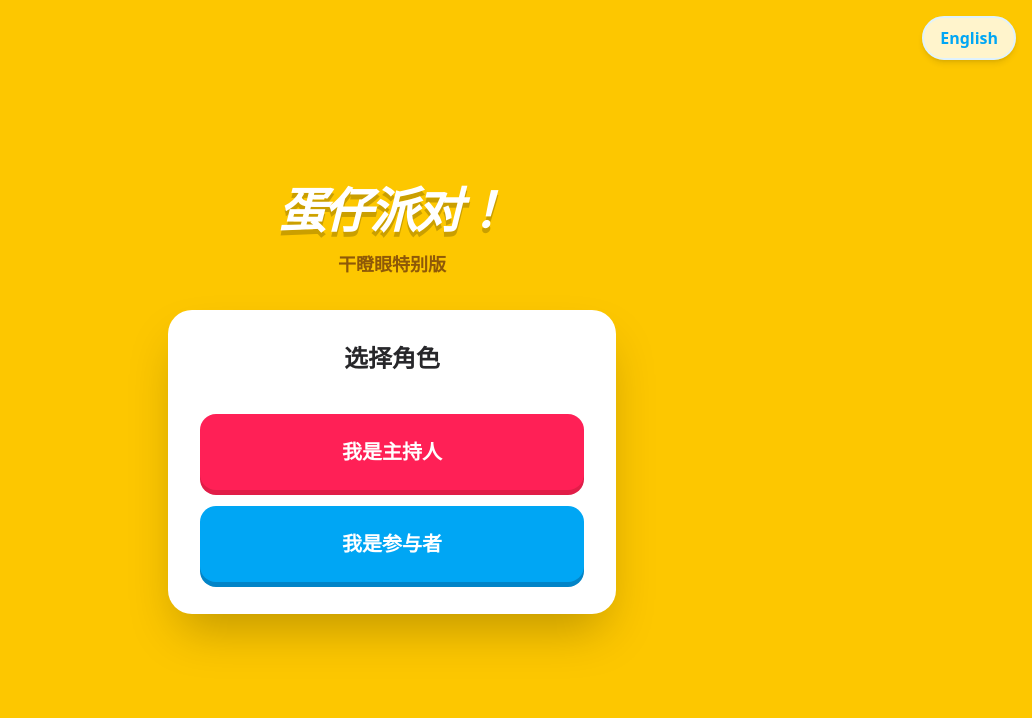
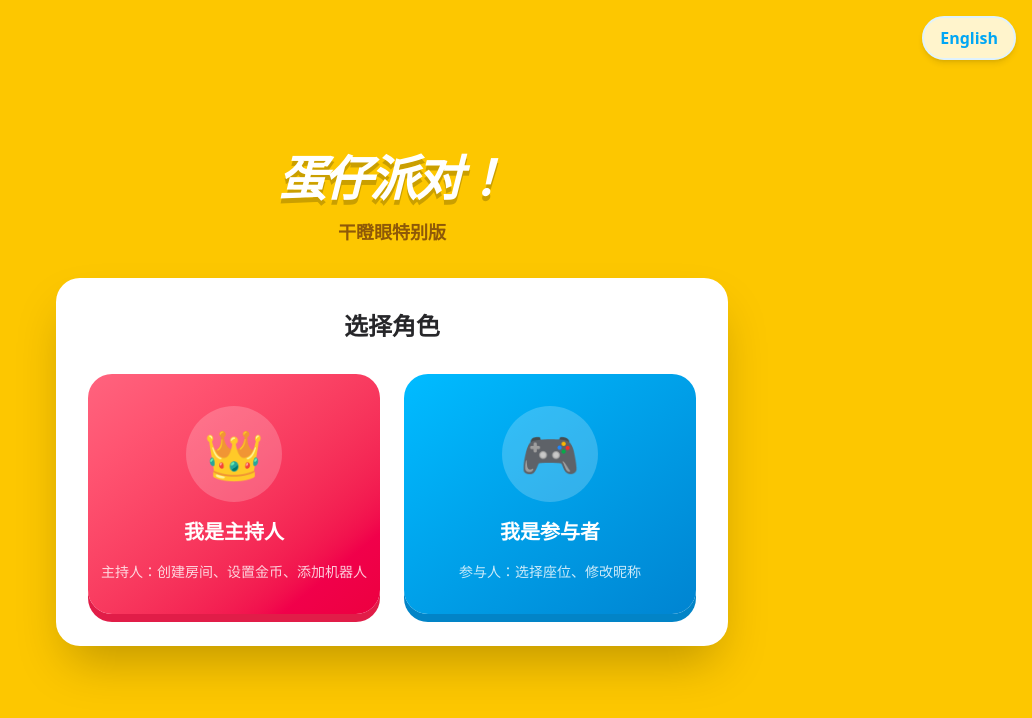
Before and after one commit to KristGao/gan-deng-yan, a React (Vite) app: page / in a window 1280 px wide. Shown: the top 718 px of the page, without its empty margins (248-1280 px from the left). Built offline with nearby package versions, Linux system fonts and the light colour scheme.

Commit message:
Update role selection UI: password input, translations, side-by-side layout with avatars

```diff
--- a/src/App.tsx
+++ b/src/App.tsx
@@ -135,7 +135,18 @@ const TRANSLATIONS = {
     participantControls: "Participant: Choose seat, edit name",
     waitingForHost: "Waiting for host to start...",
     youAreHost: "You are the HOST",
-    youAreParticipant: "You are a PARTICIPANT"
+    youAreParticipant: "You are a PARTICIPANT",
+    selectRole: "Select Role",
+    iAmHost: "I am HOST",
+    iAmParticipant: "I am PARTICIPANT",
+    hostVerify: "Host Verification",
+    enterHostKey: "Enter host key",
+    verify: "VERIFY",
+    createRoom: "Create Room",
+    joinRoom: "Join Room",
+    enter4DigitRoom: "Enter 4-digit room number",
+    back: "BACK",
+    keyError: "Wrong key!"
   },
   zh: {
     title: "蛋仔派对！",
@@ -183,7 +194,18 @@ const TRANSLATIONS = {
     participantControls: "参与人：选择座位、修改昵称",
     waitingForHost: "等待主持人开始游戏...",
     youAreHost: "你是主持人",
-    youAreParticipant: "你是参与人"
+    youAreParticipant: "你是参与人",
+    selectRole: "选择角色",
+    iAmHost: "我是主持人",
+    iAmParticipant: "我是参与者",
+    hostVerify: "主持人验证",
+    enterHostKey: "请输入主持人密钥",
+    verify: "验证",
+    createRoom: "创建房间",
+    joinRoom: "加入房间",
+    enter4DigitRoom: "输入4位房间号",
+    back: "返回",
+    keyError: "密钥错误！"
   }
 };
 
@@ -917,20 +939,20 @@ export default function App() {
           >
             <div className="flex flex-col gap-4">
               <h2 className="text-2xl font-black text-zinc-800 text-center mb-4">
-                主持人验证
+                {t("hostVerify")}
               </h2>
               <p className="text-sm text-zinc-500 text-center mb-2">
-                请输入主持人密钥
+                {t("enterHostKey")}
               </p>
               <input
-                type="text"
+                type="password"
                 value={keyInput}
                 onChange={(e) => setKeyInput(e.target.value)}
-                placeholder="001"
+                placeholder="***"
                 className="w-full text-4xl font-black text-zinc-800 border-b-4 border-yellow-400 focus:outline-none text-center py-4 tracking-widest"
               />
               {keyError && (
-                <p className="text-rose-500 font-bold text-center">{keyError}</p>
+                <p className="text-rose-500 font-bold text-center">{t("keyError")}</p>
               )}
               <button
                 onClick={() => {
@@ -940,12 +962,12 @@ export default function App() {
                     setShowRoomInput("host");
                     setKeyInput("");
                   } else {
-                    setKeyError("密钥错误");
+                    setKeyError(t("keyError"));
                   }
                 }}
                 className="py-4 bg-rose-500 hover:bg-rose-600 text-white rounded-2xl font-black text-lg shadow-[0_5px_0_#e11d48] active:translate-y-1 active:shadow-none transition-all"
               >
-                验证密钥
+                {t("verify")}
               </button>
               <button
                 onClick={() => {
@@ -955,7 +977,7 @@ export default function App() {
                 }}
                 className="py-3 bg-zinc-200 hover:bg-zinc-300 text-zinc-700 rounded-2xl font-bold text-base transition-all"
               >
-                返回
+                {t("back")}
               </button>
             </div>
           </motion.div>
@@ -990,23 +1012,34 @@ export default function App() {
             initial={{ y: 50, opacity: 0 }}
             animate={{ y: 0, opacity: 1 }}
             transition={{ delay: 0.2 }}
-            className="bg-white p-8 rounded-3xl shadow-2xl w-full max-w-md"
+            className="bg-white p-8 rounded-3xl shadow-2xl w-full max-w-2xl"
           >
-            <div className="flex flex-col gap-4">
-              <h2 className="text-2xl font-black text-zinc-800 text-center mb-6">
-                选择角色
-              </h2>
+            <h2 className="text-2xl font-black text-zinc-800 text-center mb-8">
+              {t("selectRole")}
+            </h2>
+            <div className="flex flex-col md:flex-row gap-6">
+              {/* Host Option */}
               <button
                 onClick={() => setShowHostKeyInput(true)}
-                className="py-6 bg-rose-500 hover:bg-rose-600 text-white rounded-2xl font-black text-xl shadow-[0_5px_0_#e11d48] active:translate-y-1 active:shadow-none transition-all"
+                className="flex-1 py-8 bg-gradient-to-br from-rose-400 to-rose-600 hover:from-rose-500 hover:to-rose-700 text-white rounded-3xl font-black text-xl shadow-[0_8px_0_#e11d48] active:translate-y-2 active:shadow-none transition-all flex flex-col items-center gap-4"
               >
-                我是主持人
+                <div className="w-24 h-24 rounded-full bg-white/20 flex items-center justify-center text-5xl">
+                  👑
+                </div>
+                <span>{t("iAmHost")}</span>
+                <span className="text-sm font-normal opacity-80">{t("hostControls")}</span>
               </button>
+
+              {/* Participant Option */}
               <button
                 onClick={() => setShowRoomInput("participant")}
-                className="py-6 bg-sky-500 hover:bg-sky-600 text-white rounded-2xl font-black text-xl shadow-[0_5px_0_#0284c7] active:translate-y-1 active:shadow-none transition-all"
+                className="flex-1 py-8 bg-gradient-to-br from-sky-400 to-sky-600 hover:from-sky-500 hover:to-sky-700 text-white rounded-3xl font-black text-xl shadow-[0_8px_0_#0284c7] active:translate-y-2 active:shadow-none transition-all flex flex-col items-center gap-4"
               >
-                我是参与者
+                <div className="w-24 h-24 rounded-full bg-white/20 flex items-center justify-center text-5xl">
+                  🎮
+                </div>
+                <span>{t("iAmParticipant")}</span>
+                <span className="text-sm font-normal opacity-80">{t("participantControls")}</span>
               </button>
             </div>
           </motion.div>
@@ -1046,10 +1079,10 @@ export default function App() {
           >
             <div className="flex flex-col gap-4">
               <h2 className="text-2xl font-black text-zinc-800 text-center mb-4">
-                {isHostMode ? "创建房间" : "加入房间"}
+                {isHostMode ? t("createRoom") : t("joinRoom")}
               </h2>
               <p className="text-sm text-zinc-500 text-center mb-2">
-                {isHostMode ? "输入4位数字创建房间" : "输入4位房间号加入游戏"}
+                {t("enter4DigitRoom")}
               </p>
               <input
                 type="text"
@@ -1068,7 +1101,7 @@ export default function App() {
               <button
                 onClick={() => {
                   if (roomNumber.length !== 4) {
-                    setRoomError("请输入4位数字");
+                    setRoomError(t("enter4DigitRoom"));
                     return;
                   }
                   setRoomError("");
@@ -1114,7 +1147,7 @@ export default function App() {
                   isHostMode ? "bg-rose-500 hover:bg-rose-600 shadow-[0_5px_0_#e11d48]" : "bg-sky-500 hover:bg-sky-600 shadow-[0_5px_0_#0284c7]"
                 }`}
               >
-                {isHostMode ? "创建房间" : "加入房间"}
+                {isHostMode ? t("createRoom") : t("joinRoom")}
               </button>
               <button
                 onClick={() => {
@@ -1124,7 +1157,7 @@ export default function App() {
                 }}
                 className="py-3 bg-zinc-200 hover:bg-zinc-300 text-zinc-700 rounded-2xl font-bold text-base transition-all"
               >
-                返回
+                {t("back")}
               </button>
             </div>
           </motion.div>
```
